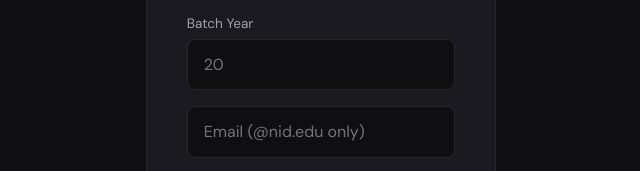
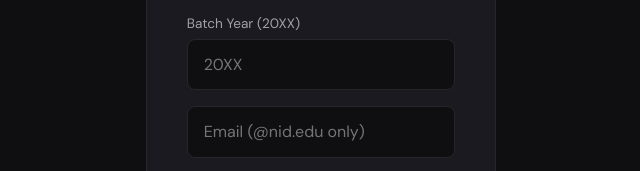
Before and after one commit to Shubhapradha23/nid-website, a website: page public/index.html in a window 1280 px wide. Both pictures are taken after a click on the button "Register". Shown: the part 362-533 px from the top of the page, 319-959 px from the left. Drawn offline with nearby package versions, Linux system fonts and the light colour scheme; no server answers.

Commit message:
Update batch year input placeholder in index.html for clarity

```diff
--- a/public/index.html
+++ b/public/index.html
@@ -30,8 +30,8 @@
           <input type="text" name="firstName" placeholder="First Name" required>
           <input type="text" name="lastName" placeholder="Last Name" required>
           <div class="batch-row">
-            <label>Batch Year</label>
-            <input type="number" name="batchYear" placeholder="20" min="2000" max="2099" required>
+            <label>Batch Year (20XX)</label>
+            <input type="number" name="batchYear" placeholder="20XX" min="2000" max="2099" required>
           </div>
           <input type="email" name="email" placeholder="Email (@nid.edu only)" required>
           <input type="text" name="username" placeholder="Suggested username will appear here" autocomplete="off">
```
